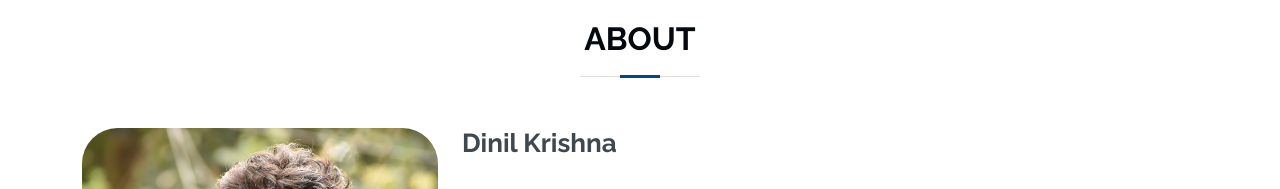
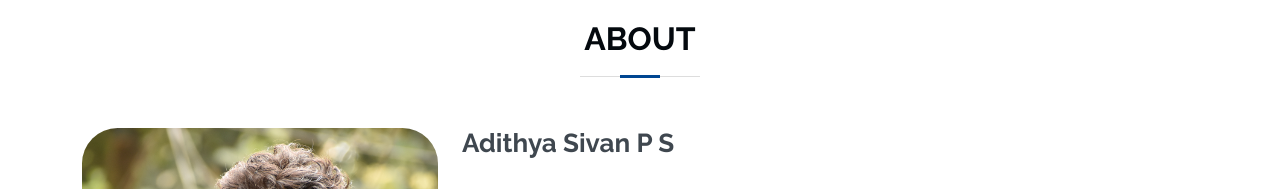
Before and after one commit to AdithyaSiva5/Portfolio, a plain HTML site: page index.html in a window 1280 px wide. Shown: the part 840-1029 px from the top of the page. Drawn offline with nearby package versions, Linux system fonts and the light colour scheme.

Commit message:
Update index.html

```diff
--- a/index.html
+++ b/index.html
@@ -120,7 +120,7 @@
             <img src="assets/IMG_20230802_185620.jpg" class="img-fluid" alt="">
           </div>
           <div class="col-lg-8 pt-4 pt-lg-0 content">
-            <h3>Dinil Krishna</h3>
+            <h3>Adithya Sivan P S</h3>
             <br>
             <p>
               Welcome to my portfolio! I'm Adithya Sivan P S, a passionate and skilled full-stack developer with a penchant for crafting efficient and elegant solutions. With a deep-rooted love for programming and a commitment to continuous learning, I thrive in the dynamic world of software development.
```
